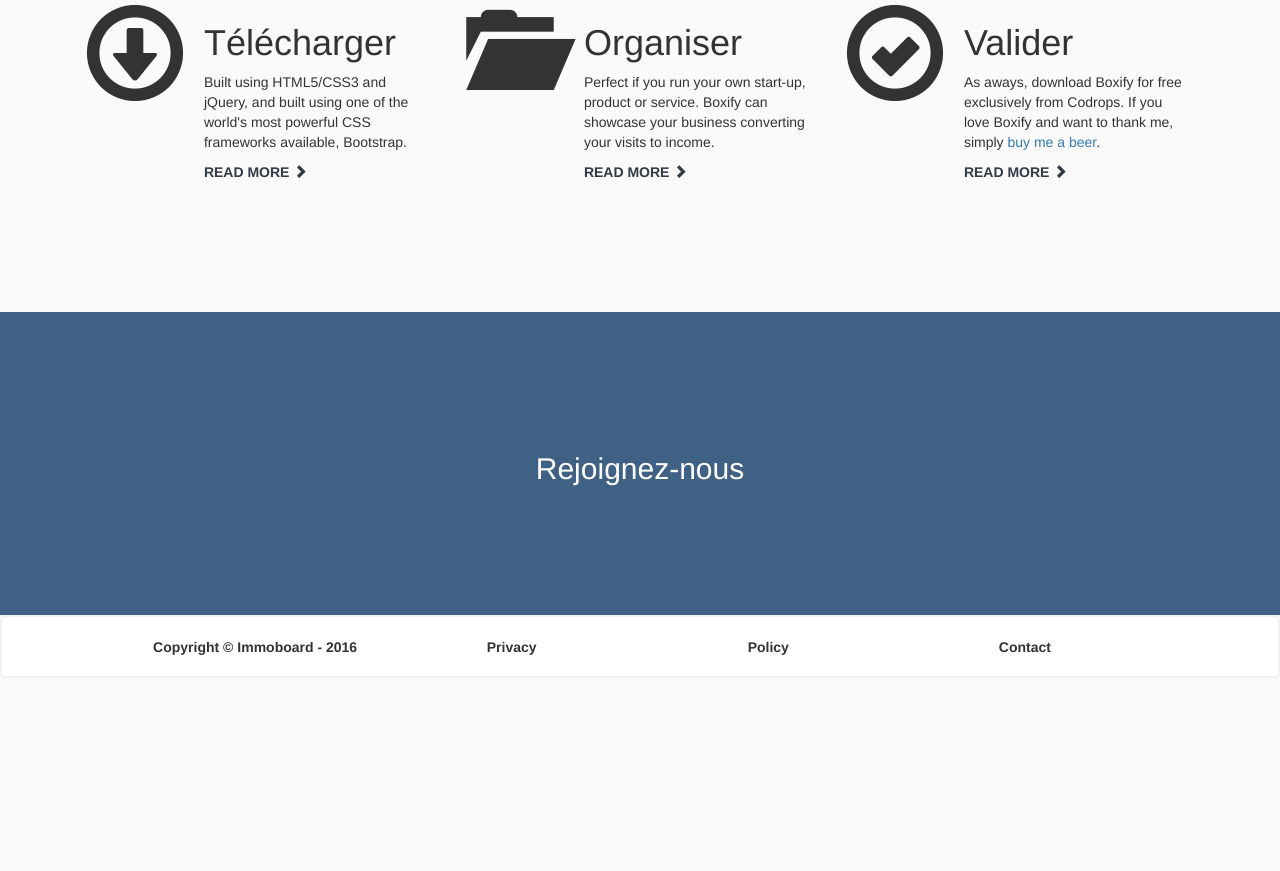
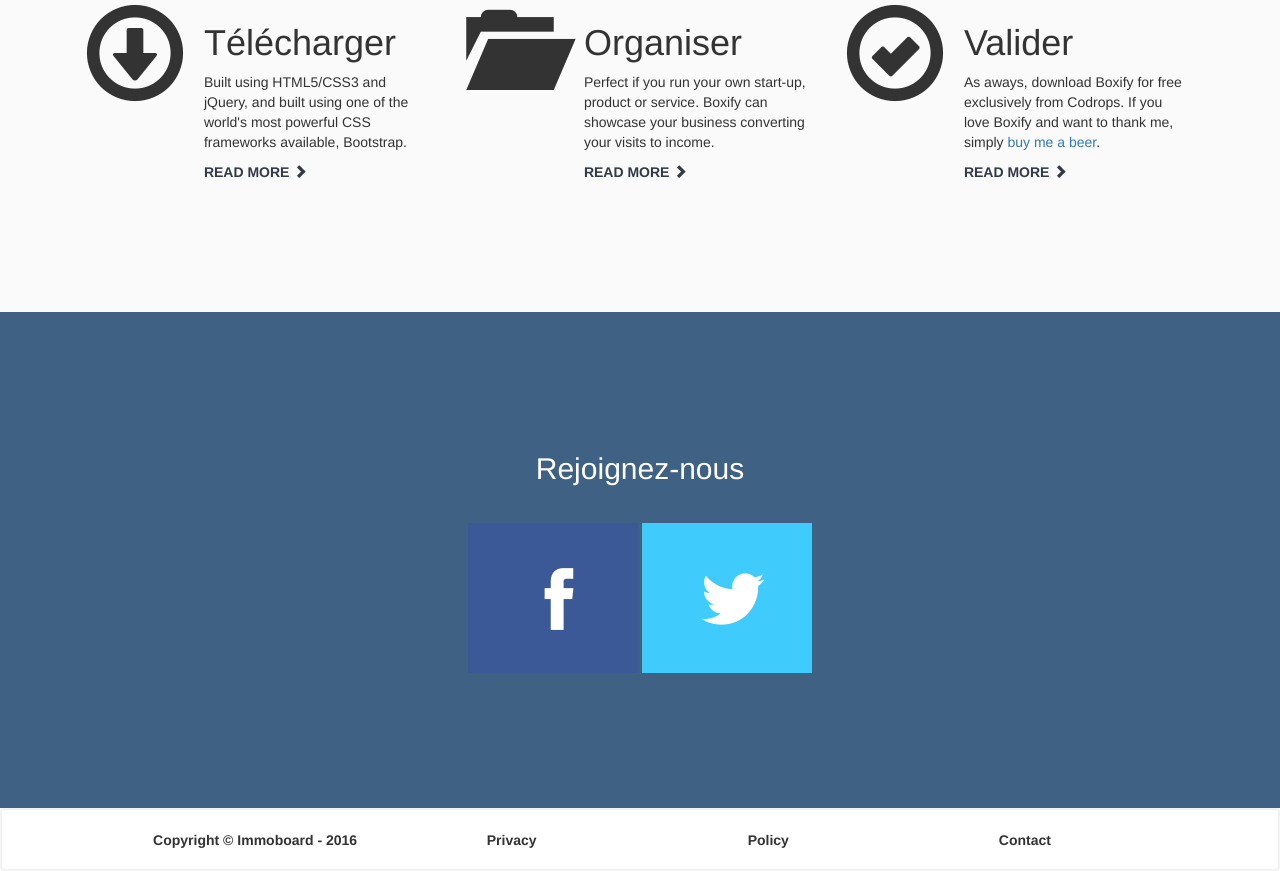
Before and after one commit to tlestin/front-immoboard, a plain HTML site: page app/index.html in a window 1280 px wide. Shown: the part 1575-2446 px from the top of the page. Before the commit the page ends 2253 px from the top, so only its background shows below. Drawn offline with Linux system fonts and the light colour scheme.

Commit message:
add img and css

```diff
--- a/app/css/app.css
+++ b/app/css/app.css
@@ -457,6 +457,28 @@ div .intro_titre {
   text-align: left;
 }
 
+ul.footer_social {
+  margin-top: 2em;
+    padding: 0px;
+    list-style: outside none none;
+}
+.footer_social li {
+  display: inline-block;
+}
+
+i.fb {
+    width: 170px;
+    height: 150px;
+    display: block;
+    background: #3B5997 url("../img/fb.png") no-repeat scroll 50px 30px;
+}
+i.tw {
+    width: 170px;
+    height: 150px;
+    display: block;
+    background: #3FCCFD url("../img/tw.png") no-repeat scroll 50px 30px;
+}
+
 .btn-twitter {background-color:#4099FF;color:#fff;}
 .btn-facebook {background-color:#3B5998;color:#fff;}
 .btn-google-plus {background-color:#d34836;color:#fff;}
--- a/app/views/index.html
+++ b/app/views/index.html
@@ -88,9 +88,16 @@
 		</div>
 
 <div class="container-fluid block-social">
-<div class="text-center">
-<h2>Rejoignez-nous</h2>
-</div>
+  <div class="text-center">
+    <h2>Rejoignez-nous</h2>
+    <div class="col-md-12">
+      <ul class="footer_social">
+          <li><a href="#"> <i class="fb"> </i> </a></li>
+          <li><a href="#"><i class="tw"> </i> </a></li>
+          <div class="clearfix"></div>
+      </ul>
+    </div>
+  </div>
 </div>
 
 <div class="container-fluid content">
```
